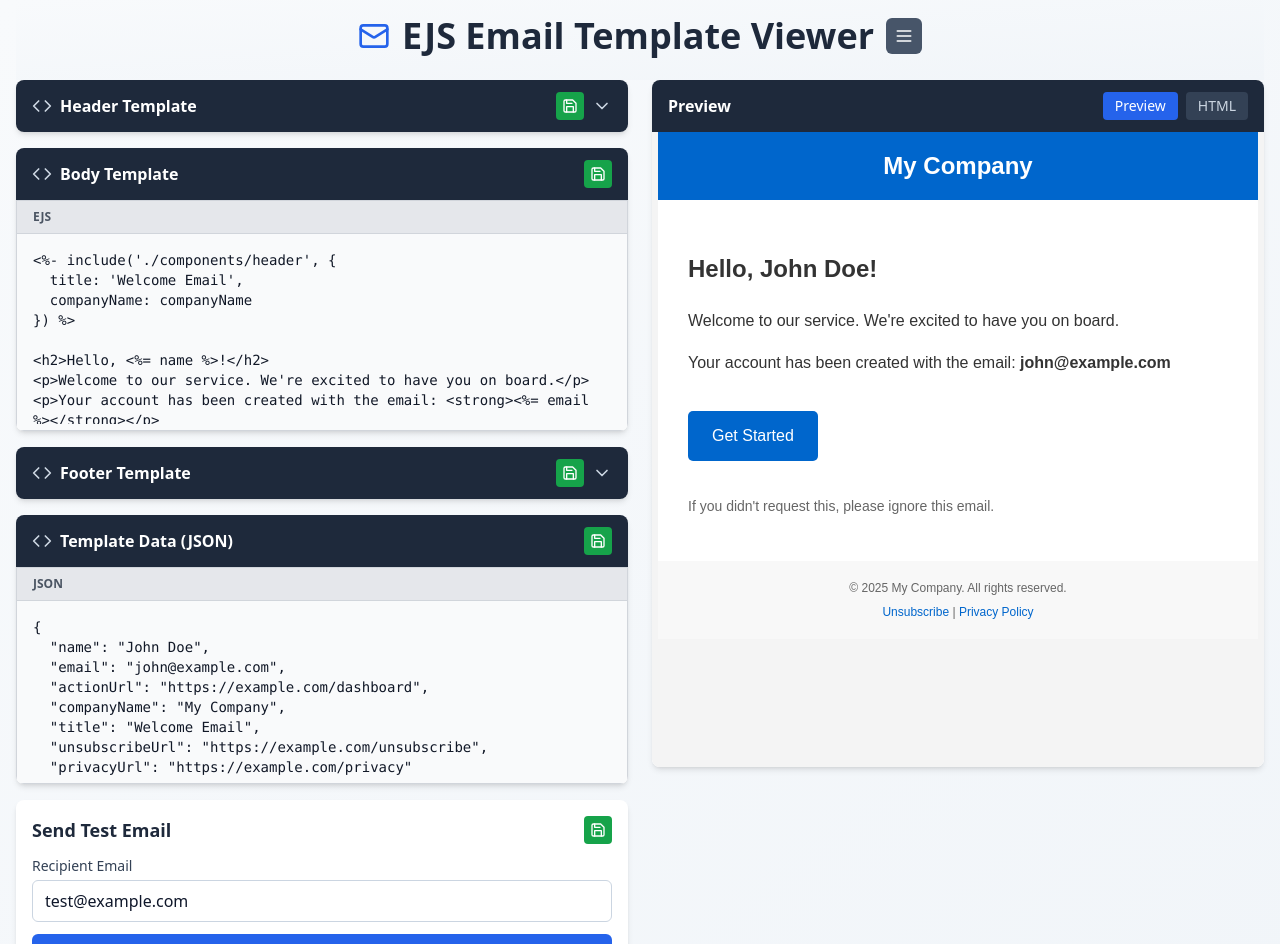
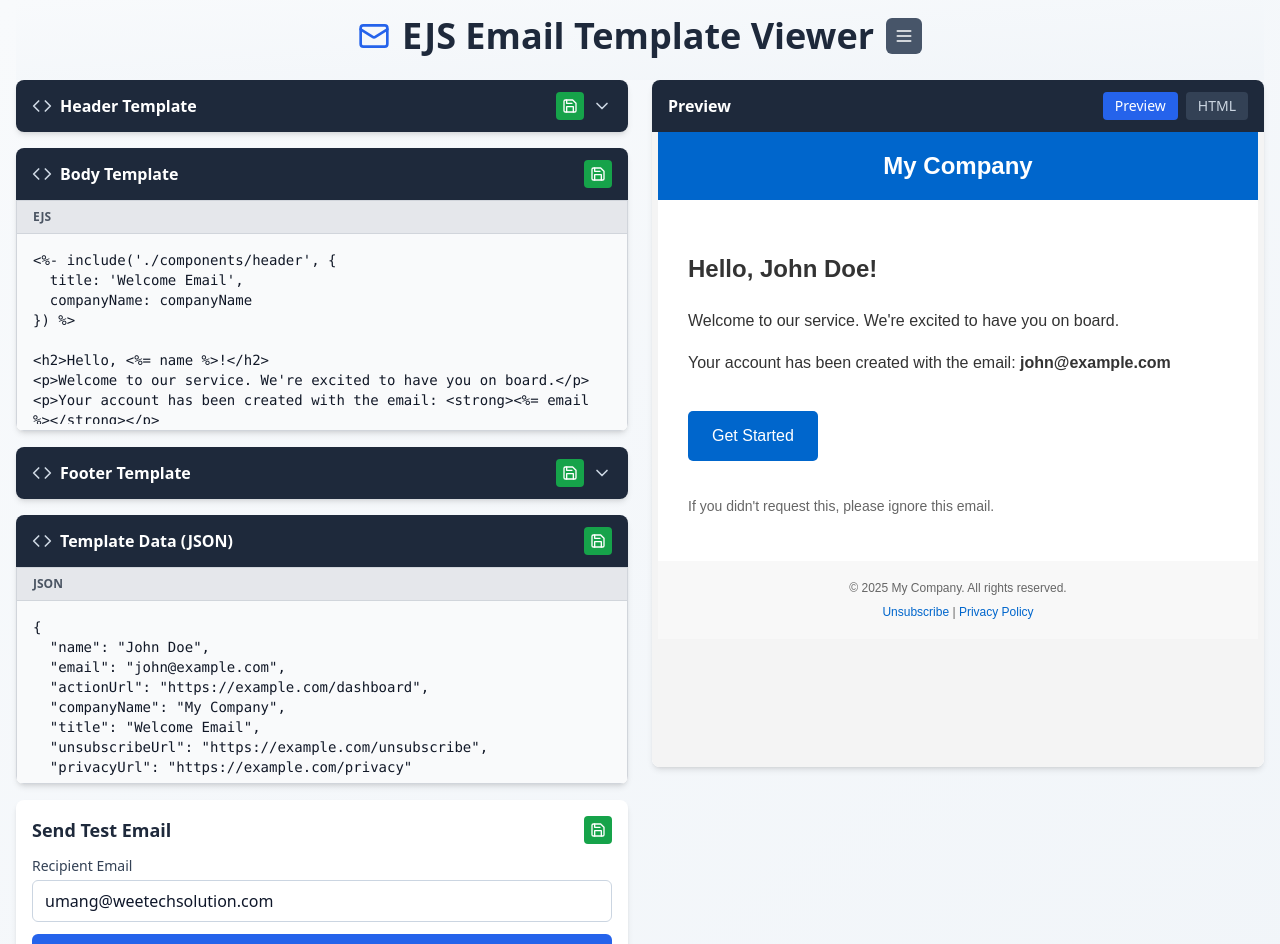
Before and after one commit to wt-sailor/ejs-viewer, a React (Vite) app: page / in a window 1280 px wide. Shown: the top 944 px of the page. Built offline with nearby package versions, Linux system fonts and the light colour scheme.

Commit message:
chore: update SMTP credentials and default recipient email address

```diff
--- a/src/components/EmailSender.tsx
+++ b/src/components/EmailSender.tsx
@@ -9,7 +9,7 @@ interface EmailSenderProps {
 
 export function EmailSender({ rendered }: EmailSenderProps) {
   const isOnline = useOnlineStatus();
-  const [recipientEmail, setRecipientEmail] = useState("test@example.com");
+  const [recipientEmail, setRecipientEmail] = useState("umang@weetechsolution.com");
   const [isSending, setIsSending] = useState(false);
 
   useEffect(() => {
```
Also changed, not shown: 1 other file (tests, documents, lock files or other folders).
